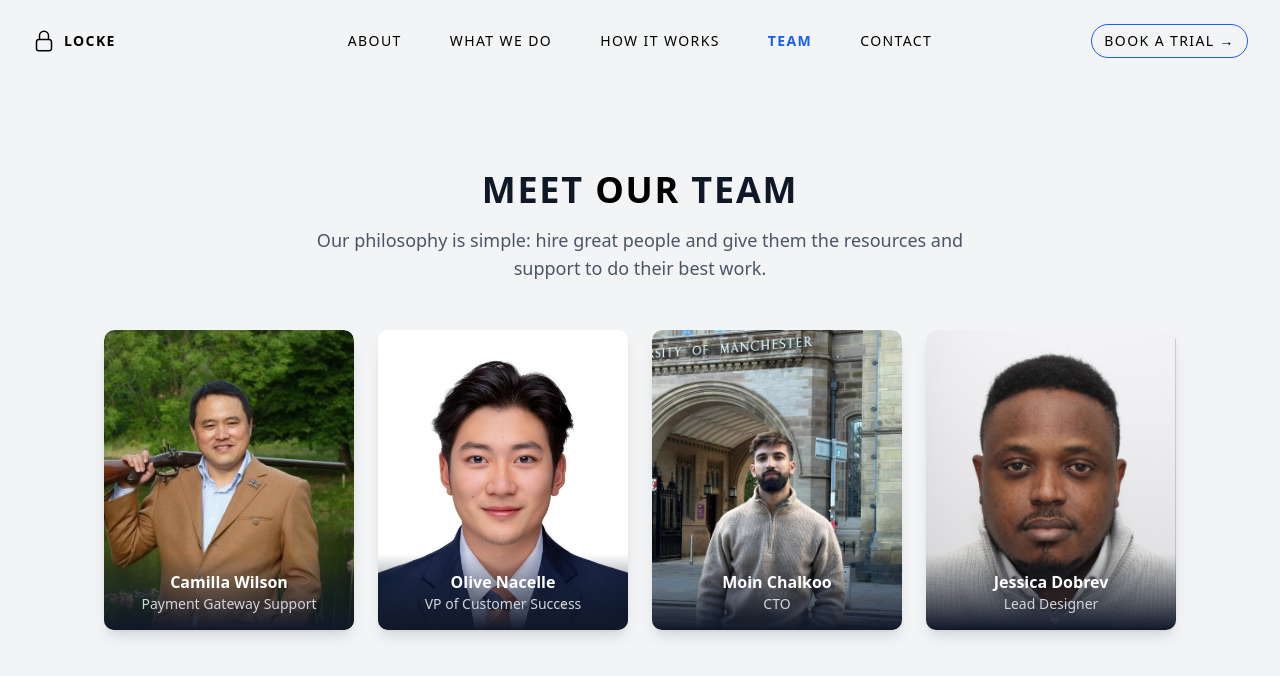
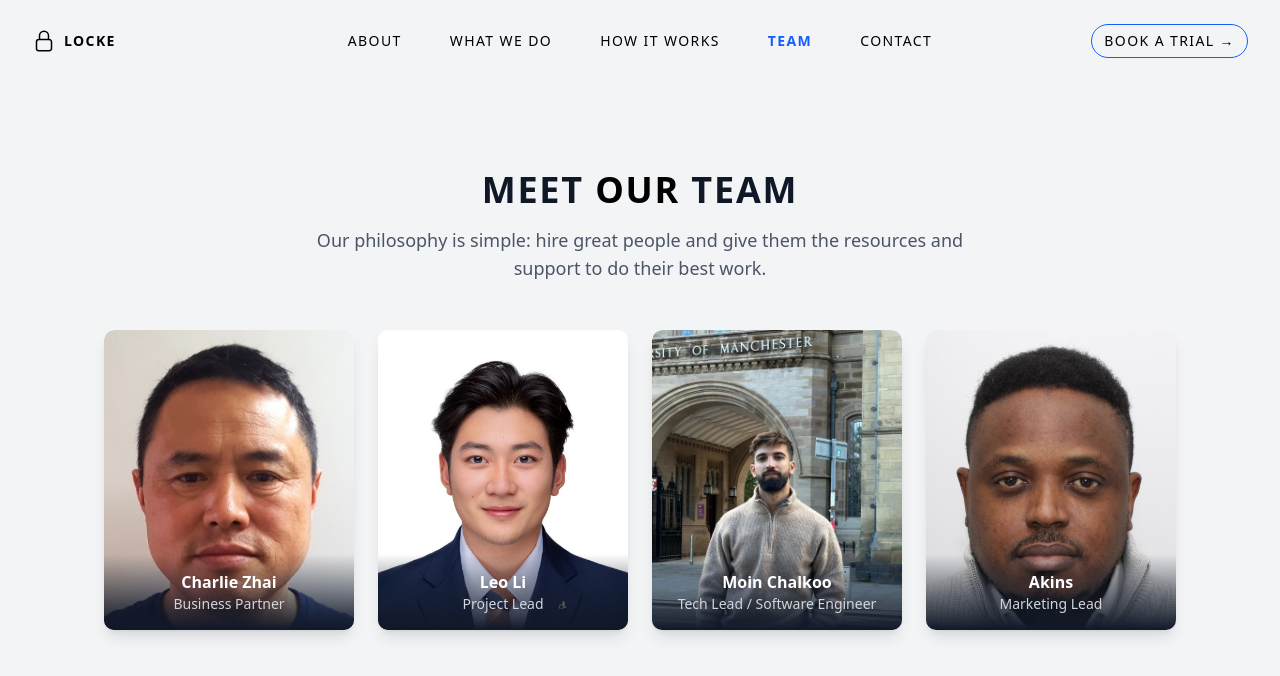
Before and after one commit to Sameem-baba/locke, a Next.js app: page /team in a window 1280 px wide. Shown: the top 676 px of the page. Built offline with nearby package versions, Linux system fonts and the light colour scheme.

Commit message:
team page

```diff
--- a/app/about/layout.tsx
+++ b/app/about/layout.tsx
@@ -14,7 +14,7 @@ const geistMono = Geist_Mono({
 
 export const metadata: Metadata = {
     title: "Locke | About",
-    description: "",
+    description: "At Laundroark, we take pride in our diverse and accomplished team of professionals committed to delivering tailored solutions for your business. Our robust technology development team, consisting of approximately 50 skilled software and mechanical engineers, is dedicated to developing our digital platform and the accompanying locker systems. We are excited to be in the market exploration phase and are eager to help enhance your business through our innovative technology. ",
 };
 
 export default function AboutUsLayout({
--- a/app/bookatrial/layout.tsx
+++ b/app/bookatrial/layout.tsx
@@ -14,7 +14,7 @@ const geistMono = Geist_Mono({
 
 export const metadata: Metadata = {
     title: "Locke | Book A Trial",
-    description: "",
+    description: "By booking a demo, you'll experience first-hand how our cutting-edge digital platform transforms the laundry industry. Developed in collaboration with technology experts and industry leaders, our AI-powered system and smart lockers optimize operations, enhance customer convenience, and maximize profitability. Our intuitive, globally adaptable interface enables businesses to manage orders, track logistics, and streamline services effortlessly—all at the click of a button. 🚀",
 };
 
 export default function BookATrialLayout({
--- a/app/howitworks/layout.tsx
+++ b/app/howitworks/layout.tsx
@@ -14,7 +14,7 @@ const geistMono = Geist_Mono({
 
 export const metadata: Metadata = {
     title: "Locke | How It Works",
-    description: "",
+    description: "Our smart locker-based laundry system streamlines the entire process—from placing an order to picking up fresh, clean clothes—all through a fully automated, tech-driven workflow.",
 };
 
 export default function HowItWorksLayout({
--- a/app/team/layout.tsx
+++ b/app/team/layout.tsx
@@ -14,7 +14,7 @@ const geistMono = Geist_Mono({
 
 export const metadata: Metadata = {
     title: "Locke | Team",
-    description: "",
+    description: "Our philosophy is simple: hire great people and give them the resources and support to do their best work.",
 };
 
 export default function TeamLayout({
--- a/app/team/page.tsx
+++ b/app/team/page.tsx
@@ -7,26 +7,26 @@ import Image from "next/image";
 
 const teamMembers = [
     {
-        name: "Camilla Wilson",
-        role: "Payment Gateway Support",
+        name: "Charlie Zhai",
+        role: "Business Partner",
         image: "/1.jpg",
-        bio: "Camilla is an expert in online payment solutions, ensuring seamless transactions for customers worldwide."
+        bio: "I’m Charlie Zhai—an entrepreneur at heart and always up for a new challenge. I’ve built several businesses, from an online tailor shop (SuitMySize.com) to an oriental noodle bar (NoodleExpress). I love innovation, fresh ideas, and turning them into reality."
     },
     {
-        name: "Olive Nacelle",
-        role: "VP of Customer Success",
+        name: "Leo Li",
+        role: "Project Lead",
         image: "/2.jpg",
         bio: "Olive leads the customer success team with a passion for enhancing user experience and satisfaction."
     },
     {
         name: "Moin Chalkoo",
-        role: "CTO",
+        role: "Tech Lead / Software Engineer",
         image: "/3.jpg",
         bio: "Moin drives technological innovation, bringing cutting-edge solutions to the company’s tech stack."
     },
     {
-        name: "Jessica Dobrev",
-        role: "Lead Designer",
+        name: "Akins",
+        role: "Marketing Lead",
         image: "/4.jpg",
         bio: "Jessica creates stunning UI/UX designs that enhance brand identity and user experience."
     },
--- a/app/whatwedo/layout.tsx
+++ b/app/whatwedo/layout.tsx
@@ -14,7 +14,7 @@ const geistMono = Geist_Mono({
 
 export const metadata: Metadata = {
     title: "Locke | What We Do",
-    description: "",
+    description: "We are designing a comprehensive digital platform to enhance management and operations within the laundry business. Our initiative includes the development of an innovative customer interface, allowing users to interact seamlessly through a mobile app or website. By implementing digitally controlled lockers and a sophisticated delivery management system, we aim to revolutionize the laundry service experience, making it more convenient and efficient. This project represents a significant step towards modernizing traditional laundry services through cutting-edge technology.",
 };
 
 export default function WhatWeDoLayout({
```
Also changed, not shown: public/1.jpg, public/4.jpg.
